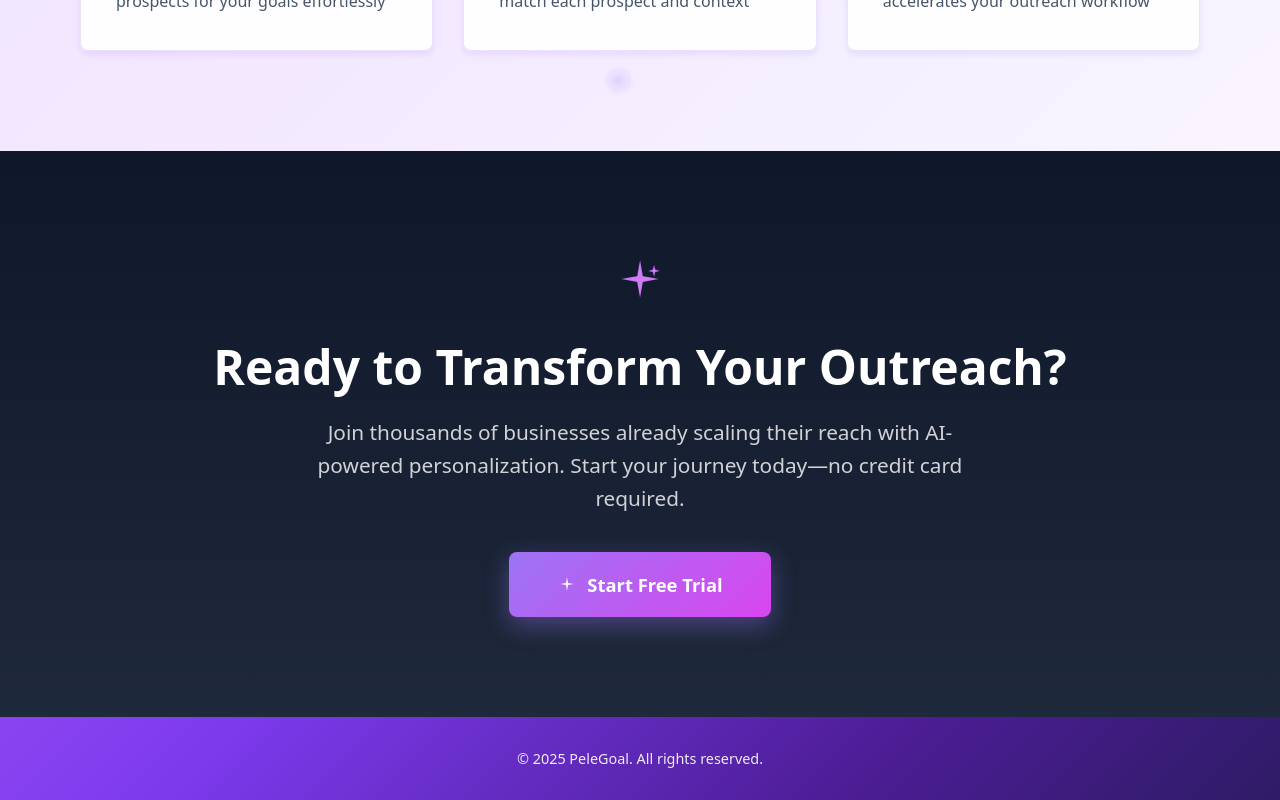
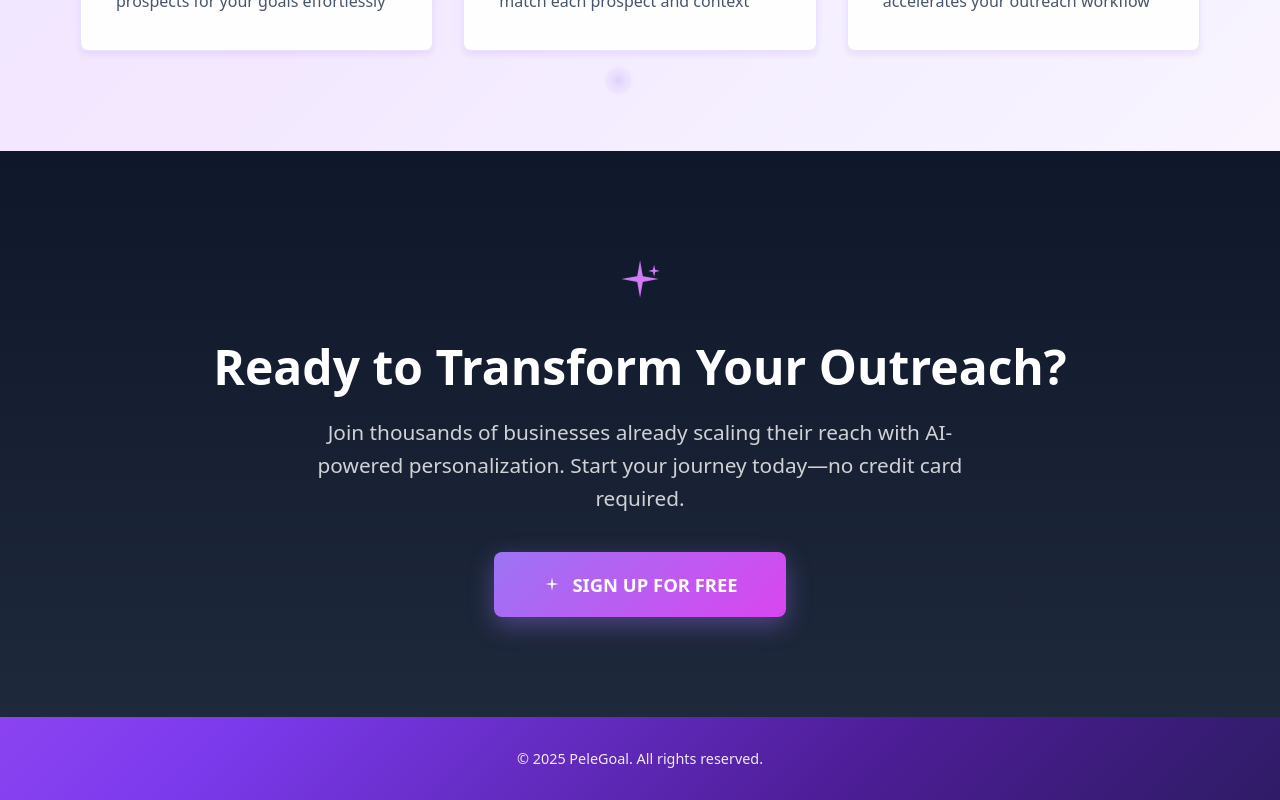
Before and after one commit to shukyba/pelegoal.site, a Next.js app: page / in a window 1280 px wide. Shown: the part 1142-1942 px from the top of the page. Built offline with nearby package versions, Linux system fonts and the light colour scheme.

Commit message:
Update sign-up link in Home component and change button text for clarity. Replace contact link with direct sign-up URL and modify button label to "SIGN UP FOR FREE" for improved user engagement.

```diff
--- a/src/app/page.tsx
+++ b/src/app/page.tsx
@@ -182,7 +182,7 @@ export default function Home() {
             Scale your business outreach with AI-powered personalization and intelligent automation.
             Reach more prospects, at the right moment, with tailored messages.
           </p>
-          <a href="#contact" style={{
+          <a href={LINKS.auth.signUp} style={{
             display: 'inline-block',
             background: 'linear-gradient(135deg, #9c74f4 0%, #d946ef 100%)',
             color: 'white',
@@ -457,7 +457,7 @@ export default function Home() {
               <svg width="20" height="20" viewBox="0 0 24 24" fill="currentColor">
                 <path d="M12 4 L13.2 10.8 L20 12 L13.2 13.2 L12 20 L10.8 13.2 L4 12 L10.8 10.8 Z"/>
               </svg>
-              Start Free Trial
+              SIGN UP FOR FREE
             </a>
 
             {/* <a
```
